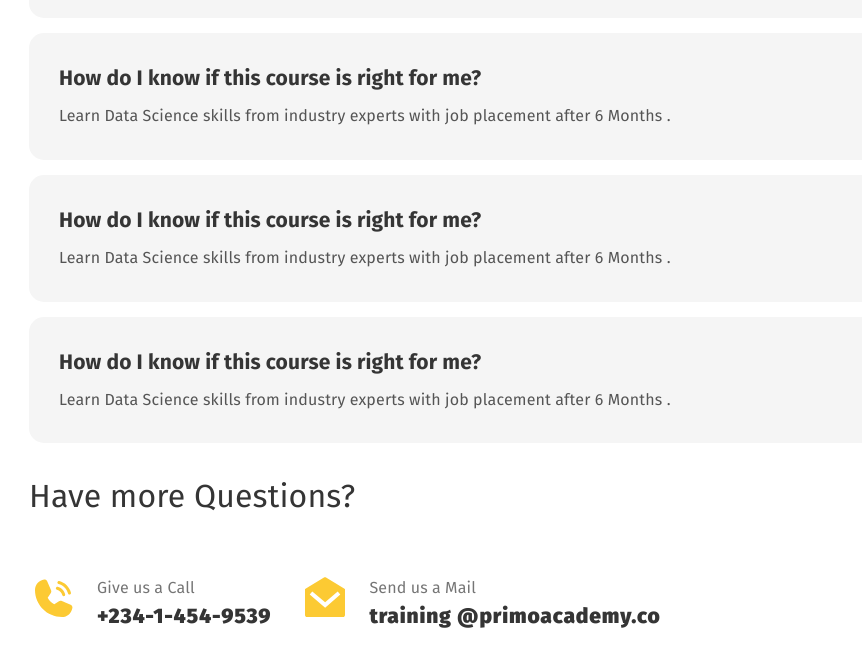
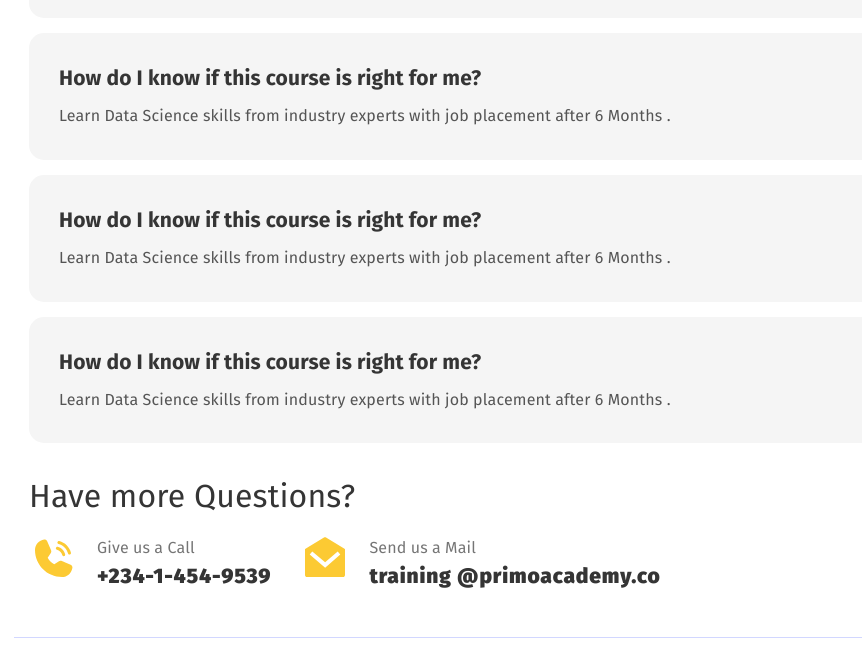
Before and after one commit to Calebs/primo_academy, a plain HTML site: page index.html in a window 1280 px wide. Shown: the part 2601-3267 px from the top of the page, without its empty margins (41-903 px from the left). Drawn offline with Linux system fonts and the light colour scheme.

Commit message:
Header adjustments

```diff
--- a/index.html
+++ b/index.html
@@ -364,9 +364,7 @@
         </section>
         <section class="helpContact">
             <div class="container">
-                <header class="section_header">
-                    <h3 class="title title_md text__color_darker">Have more Questions?</h3>
-                </header>
+                <h3 class="title title_md text__color_darker">Have more Questions?</h3>
                 <ul class="contactInfoList">
                     <li class="contact_detail">
                         <div class="media_item">
```
